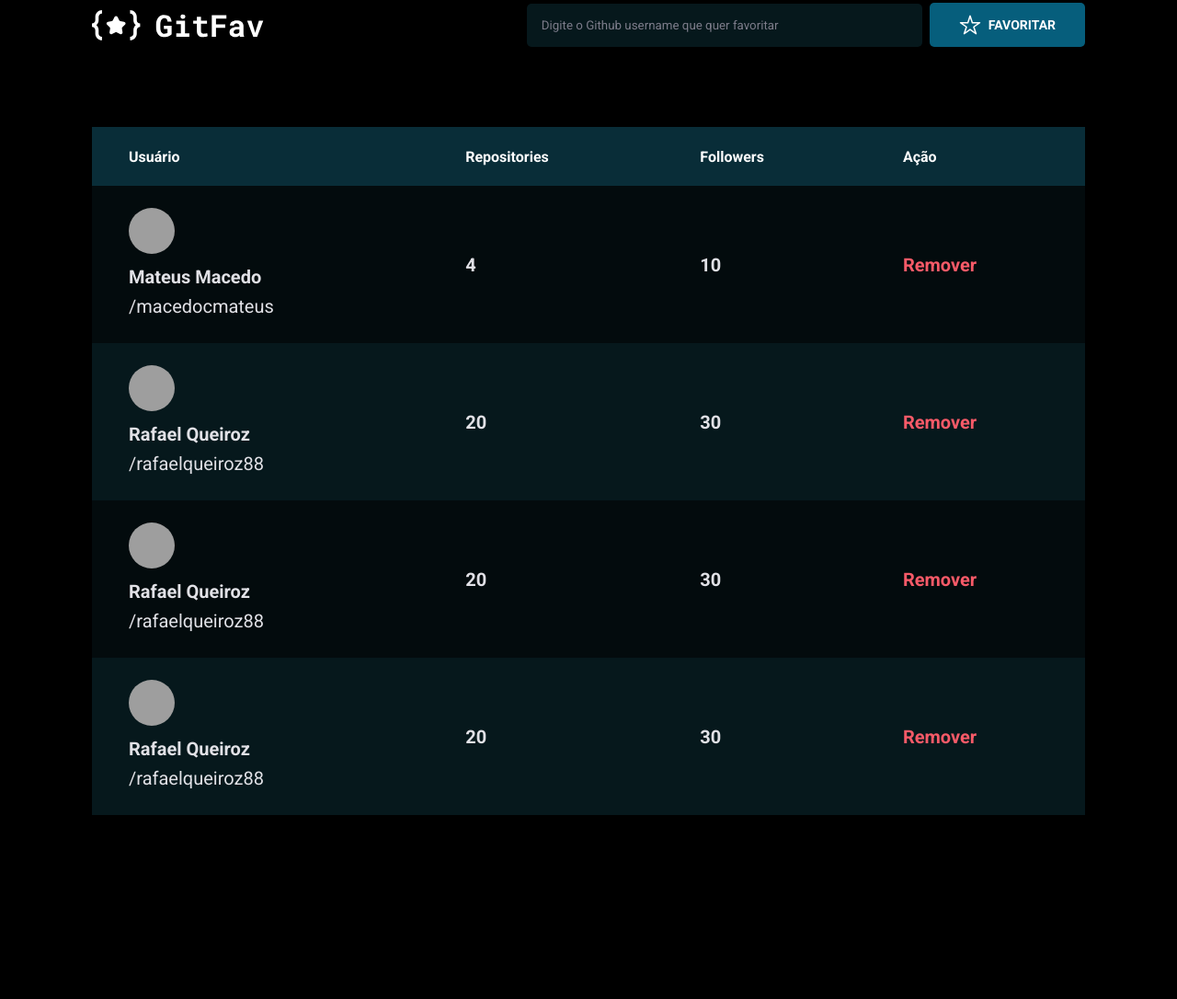
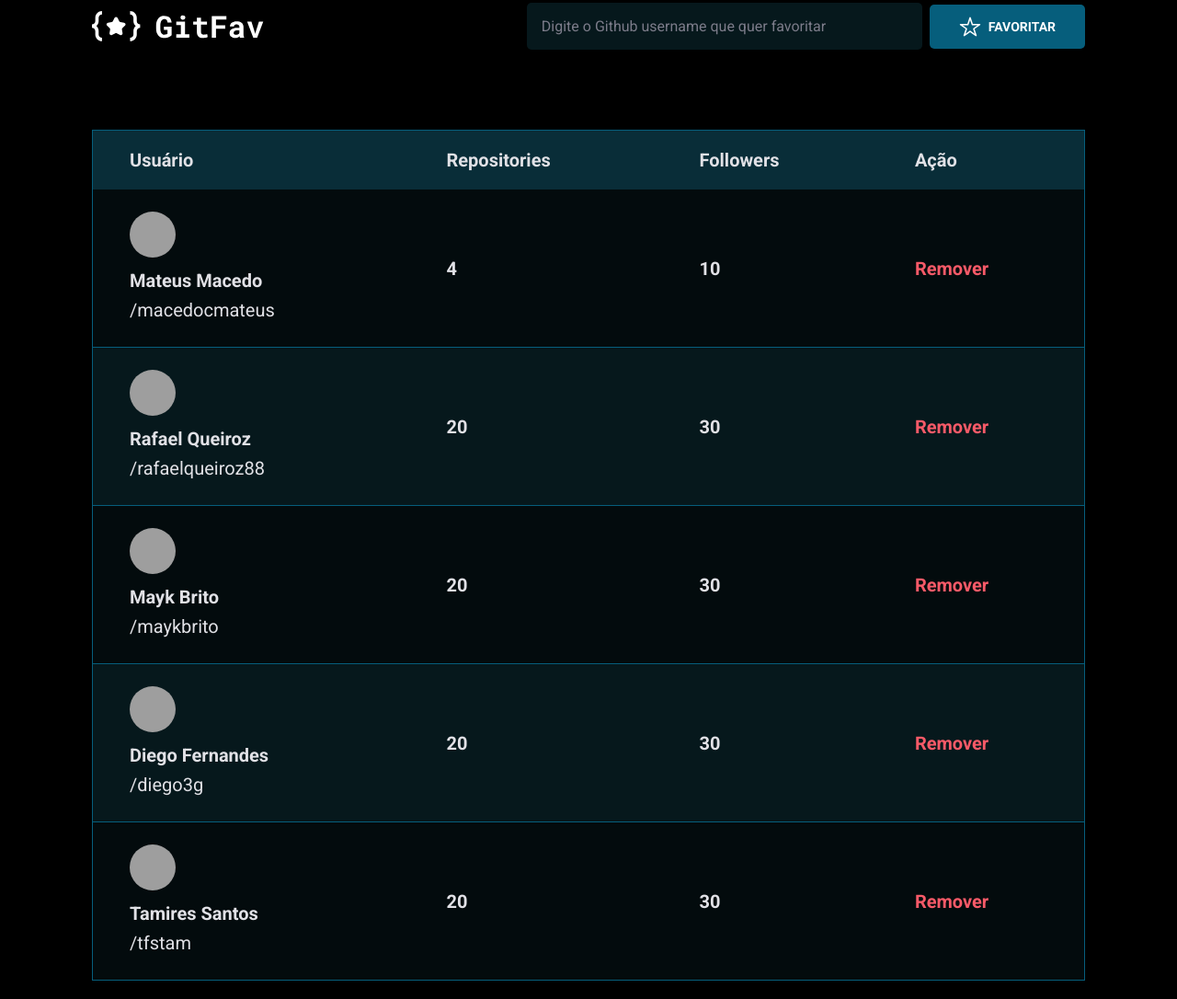
Before and after one commit to macedocmateus/git-favorites, a plain HTML site: page index.html in a window 1280 px wide. Shown: the part 42-1128 px from the top of the page at 92% size. Before the commit the page ends 948 px from the top, so only its background shows below. Drawn offline with Linux system fonts and the light colour scheme; grey boxes are pictures that could not be loaded.

Commit message:
finished styles

```diff
--- a/index.html
+++ b/index.html
@@ -80,10 +80,10 @@
 
                 <tr>
                     <td class="user">
-                        <img src="https://github.com/rafaelqueiroz88.png" alt="Foto do usuário">
+                        <img src="https://github.com/maykbrito.png" alt="Foto do usuário">
                         <a href="">
-                            <p>Rafael Queiroz</p>
-                            <span>/rafaelqueiroz88</span>
+                            <p>Mayk Brito</p>
+                            <span>/maykbrito</span>
                         </a>
                     </td>
 
@@ -102,10 +102,32 @@
 
                 <tr>
                     <td class="user">
-                        <img src="https://github.com/rafaelqueiroz88.png" alt="Foto do usuário">
+                        <img src="https://github.com/diego3g.png" alt="Foto do usuário">
                         <a href="">
-                            <p>Rafael Queiroz</p>
-                            <span>/rafaelqueiroz88</span>
+                            <p>Diego Fernandes</p>
+                            <span>/diego3g</span>
+                        </a>
+                    </td>
+
+                    <td class="repositories">
+                        20
+                    </td>
+
+                    <td class="followers">
+                        30
+                    </td>
+
+                    <td>
+                        <button class="remove">Remover</button>
+                    </td>
+                </tr>
+
+                <tr>
+                    <td class="user">
+                        <img src="https://github.com/tfstam.png" alt="Foto do usuário">
+                        <a href="">
+                            <p>Tamires Santos</p>
+                            <span>/tfstam</span>
                         </a>
                     </td>
 
--- a/style.css
+++ b/style.css
@@ -80,6 +80,10 @@ header {
     background-color: #06181C;
     outline: none;
     color: #fff;
+
+    font-size: 16px;
+    font-weight: 400;
+    line-height: 100%;
 }
 
 .search input::placeholder {
@@ -96,6 +100,26 @@ table thead th {
     background-color: #092D38;
     padding: 1.6rem 2.4rem 1.6rem 4.0rem;
     height: 6.4rem;
+    border-top: 1px solid #065E7C;
+
+    color: #E1E1E6;
+    font-size: 2rem;
+    font-weight: 700;
+    line-height: 160%;
+}
+
+table thead th:first-child {
+    border-left: 1px solid #065E7C;
+}
+
+table thead th:last-child {
+    border-right: 1px solid #065E7C;
+}
+
+table tbody tr {
+    border-bottom: 1px solid #065E7C;
+    border-left: 1px solid #065E7C;
+    border-right: 1px solid #065E7C;
 }
 
 table tr:nth-child(odd) {
```
